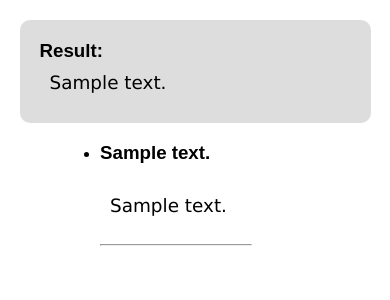
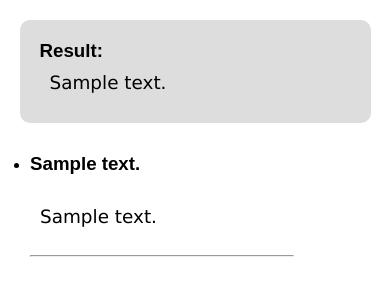
Before and after one commit to Kalaichelvan-Tamilselvan/SmartApp, a Django app: template smartapp/smartapplication/templates/guide.html in a window 390 px wide. Shown: the part 49-349 px from the top of the page. Run offline with Django 4.2, Linux system fonts and the light colour scheme; the template is opened without the code that fills it: most values are stand-ins (such as "Sample title", 1, 10 or a date in 2020).

Commit message:
Added @media to css
Added @media to CSS to make it mobile  view easy

```diff
--- a/smartapp/smartapplication/static/styles.css
+++ b/smartapp/smartapplication/static/styles.css
@@ -148,11 +148,16 @@ input:checked + .slider:before {
   border-radius: 10px;
   margin: 5%;
 }
-.details {
-  margin: 10px 100px;
-}
 p.out {
   margin: 10px;
   font-family: Verdana, sans-serif;
   font-size: 115%;
 }
+.details {
+  margin: 10px 100px;
+}
+@media only screen and (max-width: 800px) {
+  .details {
+    margin: 30px 30px;
+}
+}
```
